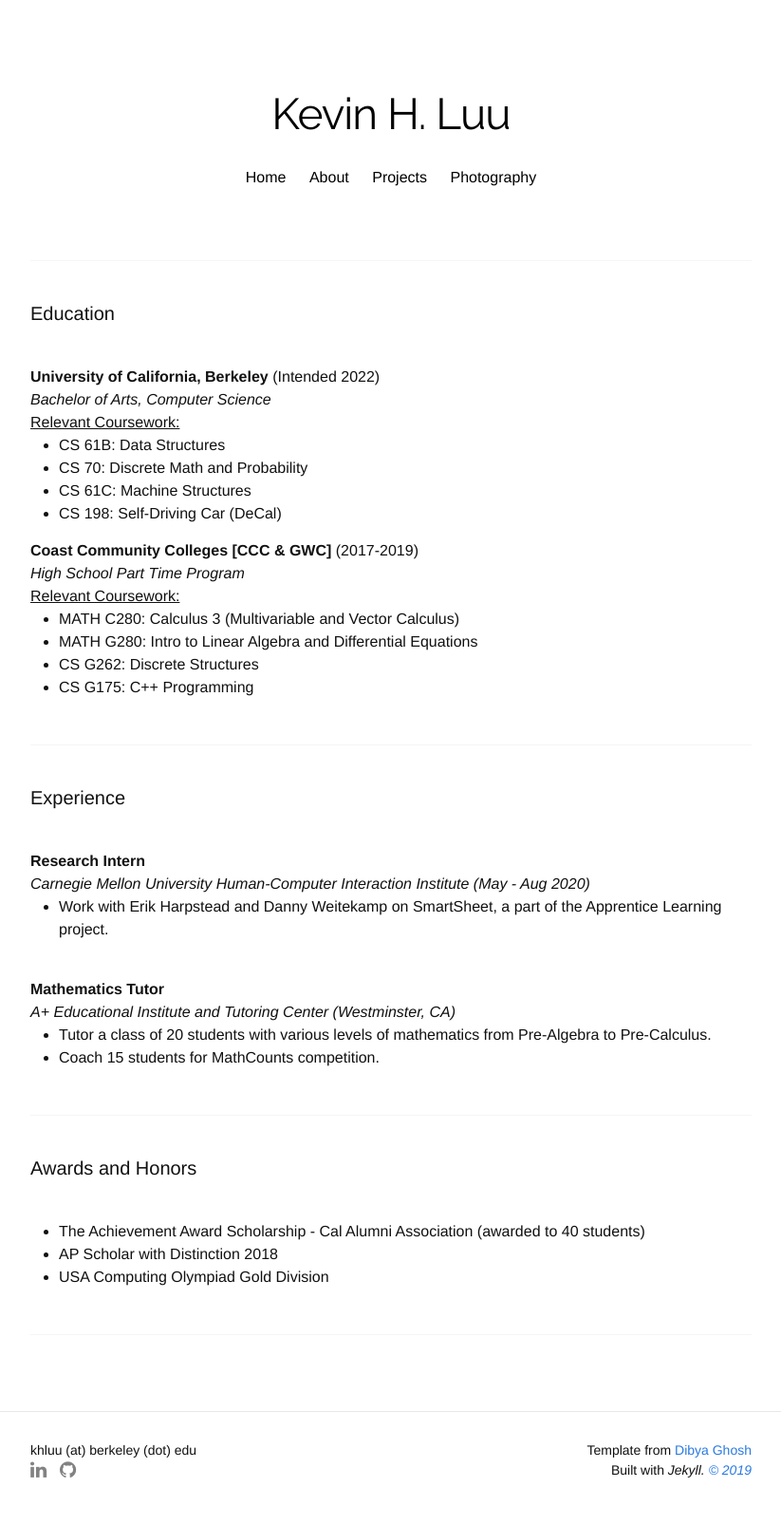
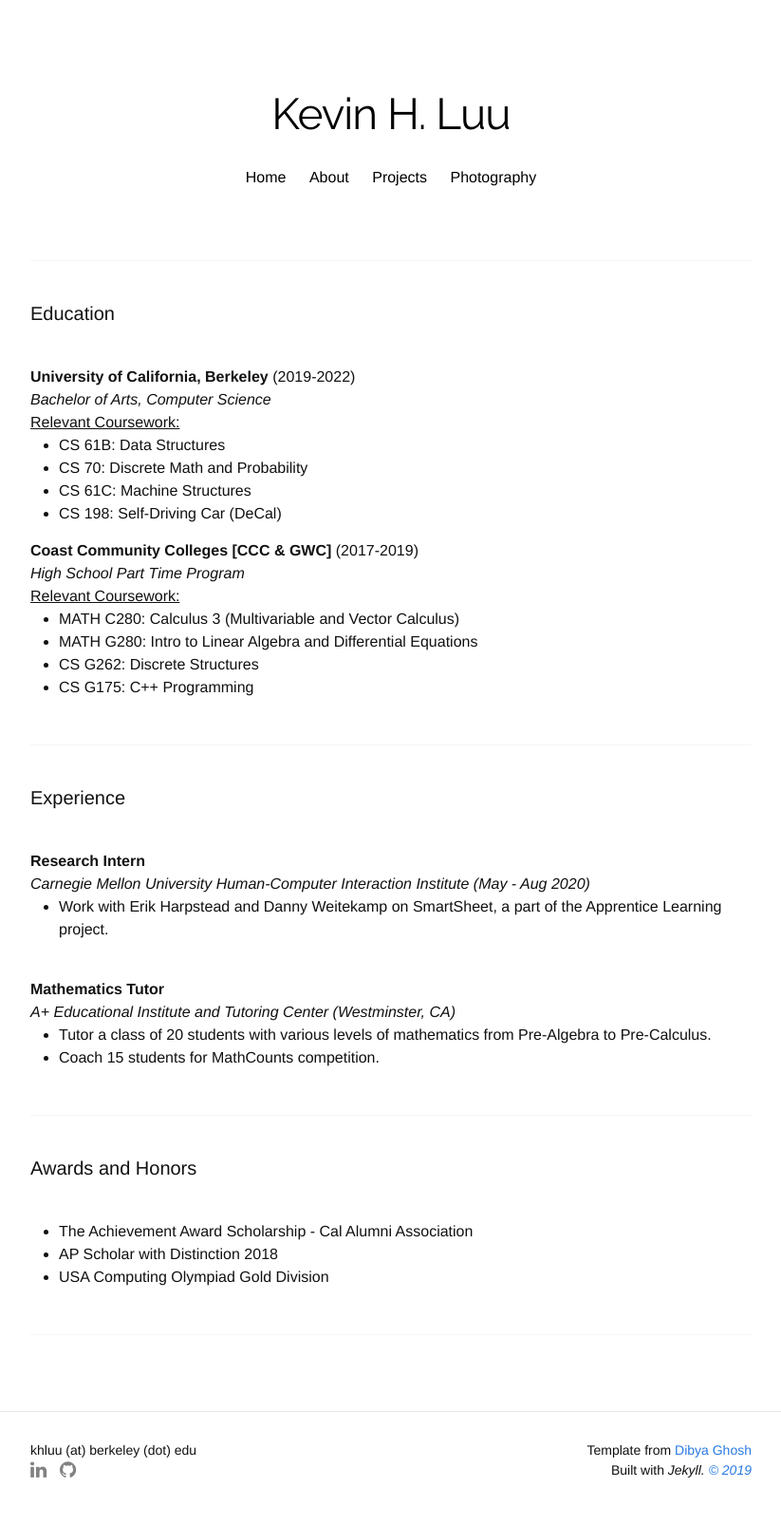
Before and after one commit to khluu/khluu.github.io, a Jekyll site: the page built from about.html, in a window 1280 px wide. Shown: the whole page at 95% size, without its empty margins (228-1051 px from the left). Built offline with Jekyll 4.4.1, drawn with Linux system fonts in a browser that asks for light colours; nearby versions of some CDN libraries; some web fonts are replaced.

Commit message:
Update about.html

```diff
--- a/about.html
+++ b/about.html
@@ -10,7 +10,7 @@ title: "About"
 
 <h1 class="page-heading resume-heading">Education</h1>
 
-<b> University of California, Berkeley </b> (Intended 2022)<br>
+<b> University of California, Berkeley </b> (2019-2022)<br>
 <i>Bachelor of Arts, Computer Science</i><br>
 <u>Relevant Coursework:</u>
     <ul>
@@ -51,7 +51,7 @@ title: "About"
 
 <h1 class="page-heading resume-heading">Awards and Honors</h1>
 <ul>
-    <li> The Achievement Award Scholarship - Cal Alumni Association (awarded to 40 students)</li>
+    <li> The Achievement Award Scholarship - Cal Alumni Association</li>
     <li> AP Scholar with Distinction 2018</li>
     <li> USA Computing Olympiad Gold Division</li>
 </ul>
```
